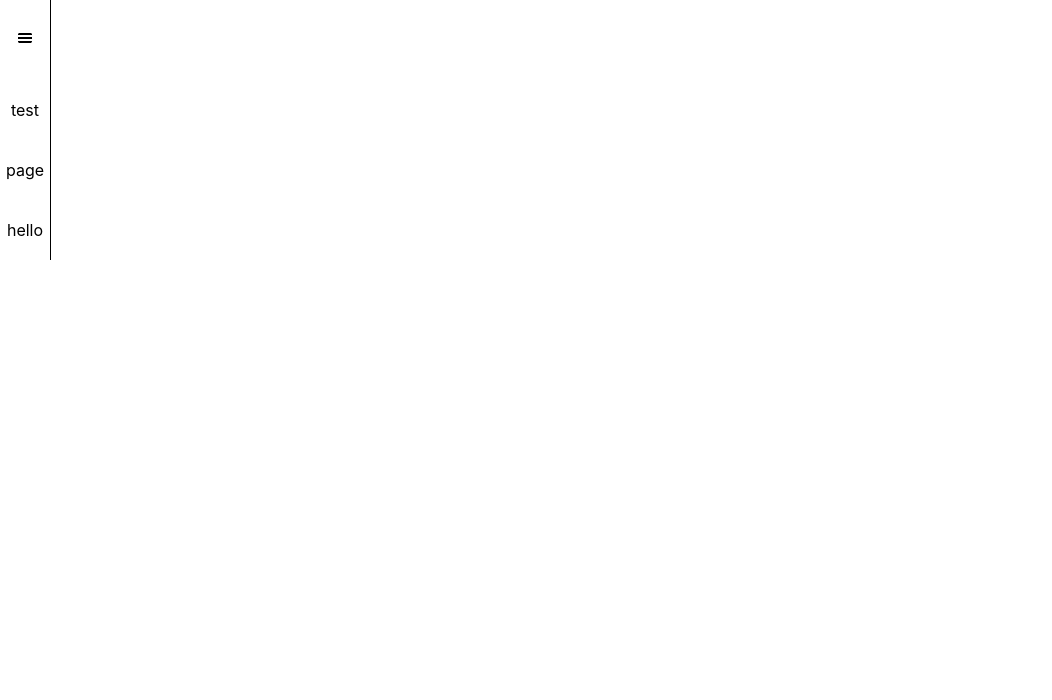
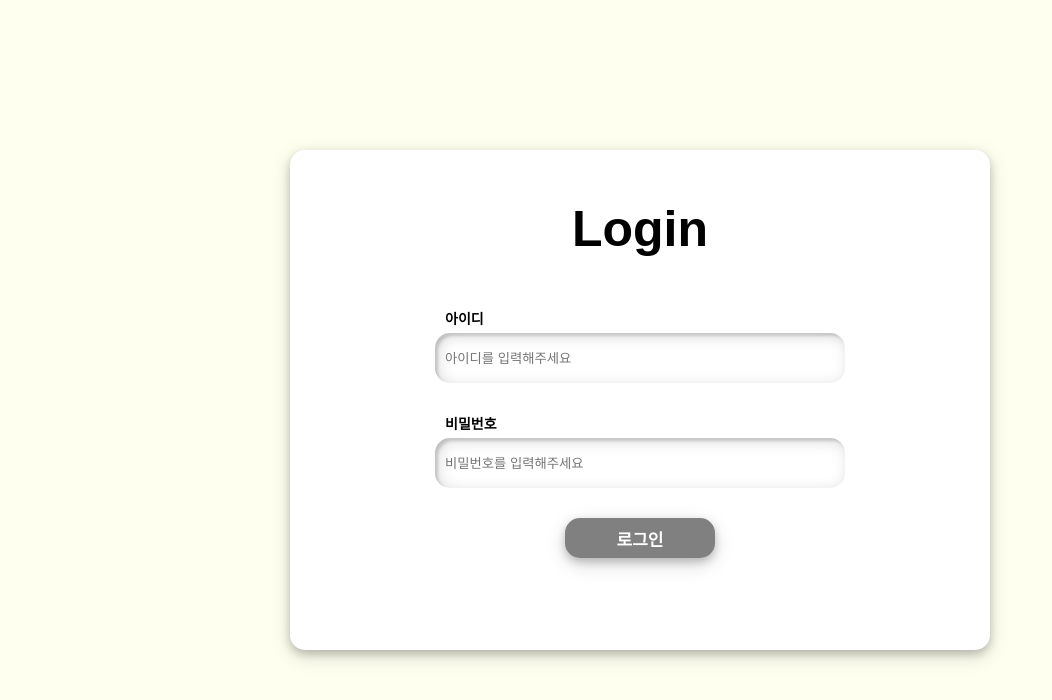
Before and after one commit to Coti00/Web_Service, a React (Create React App) app: page / in a window 1280 px wide. Shown: the top 700 px of the page, without its empty margins (0-1052 px from the left). Built offline with nearby package versions, Linux system fonts and the light colour scheme.

Commit message:
Login_Main_v.0.0

```diff
--- a/src/approutes/AppRoutes.jsx
+++ b/src/approutes/AppRoutes.jsx
@@ -1,11 +1,13 @@
 import React from 'react';
 import {Route, Routes} from 'react-router-dom';
 import MainPage from '../pages/MainPage';
+import Login from '../pages/Login';
 
 const AppRoutes = () => {
     return(
         <Routes>
-            <Route path='/' element={<MainPage/>}/>
+            <Route path='/' element = {<Login/>}/>
+            <Route path='/main' element={<MainPage/>}/>
         </Routes>
     );
 };
--- /dev/null
+++ b/src/pages/Login.jsx
@@ -0,0 +1,120 @@
+import styled from "styled-components";
+import { MdLogin } from "react-icons/md";
+import { useNavigate } from "react-router-dom";
+
+const LoginWrapper = styled.div`
+    width: 100%;
+    height: 100vh;
+    background: ivory;
+    display: flex;
+    flex-direction: column;
+    justify-content: center;
+    align-items: center;
+`
+
+const LoginForm = styled.form`
+    width: 700px;
+    height: 500px;
+    padding: 0;
+    margin-top: auto;
+    margin-bottom: auto;
+    border-radius: 15px;
+    background: white;
+    box-shadow: 0px 4px 8px rgba(0, 0, 0, 0.2), 0px 6px 20px rgba(0, 0, 0, 0.15);
+`
+
+const Title = styled.p`
+    text-align: center;
+    font: bold 50px 'arial';
+    margin: 50px auto;
+    padding: 0;
+    color: black;
+`
+
+const NameWrapper = styled.div`
+    display: flex;
+    justify-content: center;
+    align-items: center;
+    margin: 0;
+    padding: 0;
+    margin-bottom: 5px;
+`
+const Name = styled.p`
+    margin: 0;
+    padding: 0;
+    width: 400px;
+    padding-left: 10px;
+    font: bold 14px 'arial';
+`
+
+const InputWrapper = styled.div`
+    display: flex;
+    align-items: center;
+    justify-content: center;
+    margin: 0;
+    padding: 0;
+    margin-bottom:30px;
+`
+
+const Input =styled.input`
+    border: none;
+    width: 400px;
+    height: 50px;
+    border-radius: 15px;
+    margin: 0;
+    padding: 0;
+    padding-left: 10px;
+    box-shadow: inset 3px 3px 3px rgba(0, 0, 0, 0.15), inset 3px 3px 15px rgba(0, 0, 0, 0.15);
+`
+
+const ButtonWrapper = styled.div`
+    display: flex;
+    align-items: center;
+    justify-content: center;
+    margin: 0px;
+    padding: 0px;
+`
+
+const Button = styled.button`
+    padding: 0;
+    margin: 0;
+    width: 150px;
+    height: 40px;
+    border-radius: 15px;
+    border: none;
+    font: bold 17px 'arial';
+    color: white;
+    background: gray;
+    box-shadow: 0px 4px 8px rgba(0, 0, 0, 0.2), 0px 6px 20px rgba(0, 0, 0, 0.15);
+    &:hover{
+        background: gray;
+        color: #c5c1c1;
+    }
+`
+
+const Login = () => {
+    return(
+        <LoginWrapper>
+            <LoginForm>
+                <Title>Login</Title>
+                <NameWrapper>
+                    <Name>아이디</Name>
+                </NameWrapper>
+                <InputWrapper>
+                    <Input type="text" placeholder="아이디를 입력해주세요"/>
+                </InputWrapper>
+                <NameWrapper>
+                    <Name>비밀번호</Name>
+                </NameWrapper>
+                <InputWrapper>
+                    <Input type="password" placeholder="비밀번호를 입력해주세요"/>
+                </InputWrapper>
+                <ButtonWrapper>
+                    <Button>로그인</Button>
+                </ButtonWrapper>
+            </LoginForm>
+        </LoginWrapper>
+    );
+};
+
+export default Login;
```
